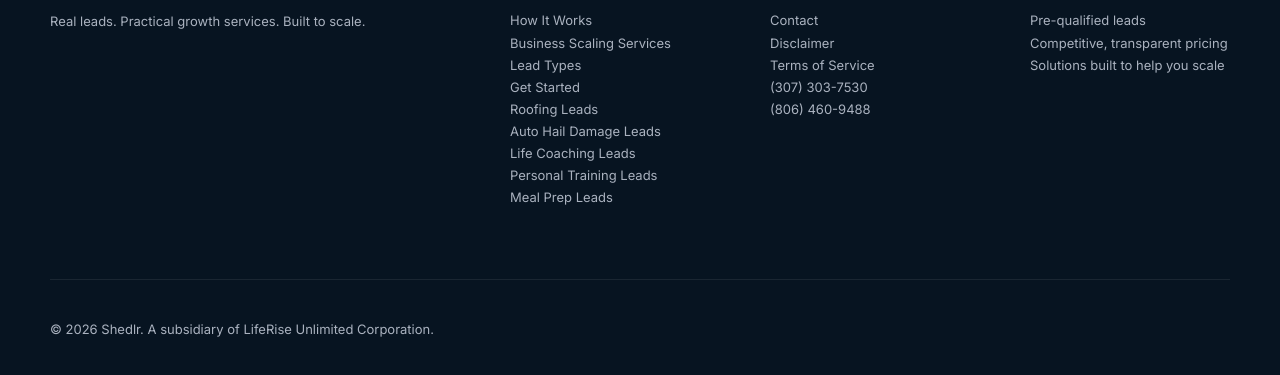
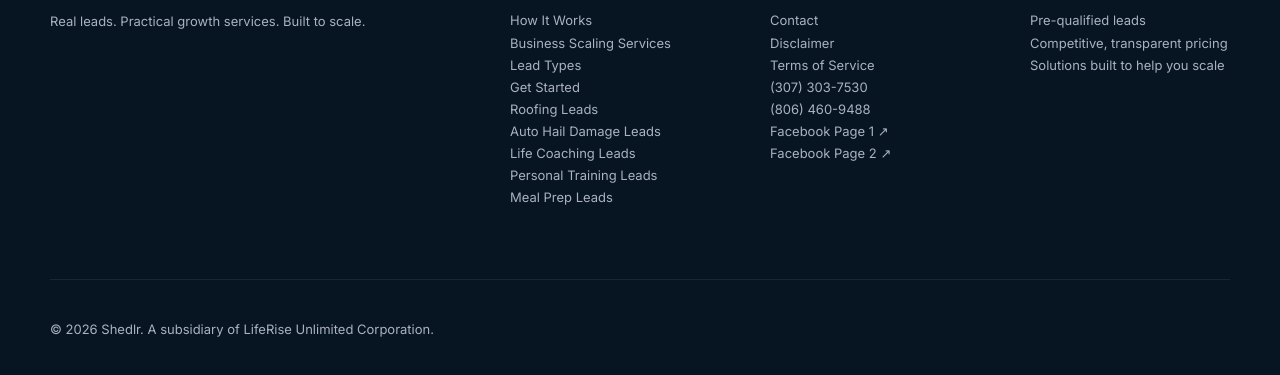
Before and after one commit to jmjdasinger16-crypto/shedlr.com, a website: page index.html in a window 1280 px wide. Shown: the part 7923-8298 px from the top of the page. Drawn offline with nearby package versions, Linux system fonts and the light colour scheme; no server answers.

Commit message:
Add Facebook links to Shedlr footer

```diff
--- a/index.html
+++ b/index.html
@@ -269,7 +269,7 @@
     <div class="wrap footer-grid">
       <div><a class="brand footer-logo" href="index.html"><img src="assets/shedlr-logo.png" alt="Shedlr" class="brand-logo"></a><p>Real leads. Practical growth services. Built to scale.</p></div>
       <div><h4>Explore</h4><ul><li><a href="#how">How It Works</a></li><li><a href="#services">Business Scaling Services</a></li><li><a href="#lead-types">Lead Types</a></li><li><a href="contact.html">Get Started</a></li><li><a href="leads/roofing.html">Roofing Leads</a></li><li><a href="leads/auto-hail-damage.html">Auto Hail Damage Leads</a></li><li><a href="leads/life-coaching.html">Life Coaching Leads</a></li><li><a href="leads/personal-training.html">Personal Training Leads</a></li><li><a href="leads/meal-prep.html">Meal Prep Leads</a></li></ul></div>
-      <div><h4>Support</h4><ul><li><a href="contact.html">Contact</a></li><li><a href="disclaimer.html">Disclaimer</a></li><li><a href="terms.html">Terms of Service</a></li><li><a href="tel:+13073037530">(307) 303-7530</a></li><li><a href="tel:+18064609488">(806) 460-9488</a></li></ul></div>
+      <div><h4>Support</h4><ul><li><a href="contact.html">Contact</a></li><li><a href="disclaimer.html">Disclaimer</a></li><li><a href="terms.html">Terms of Service</a></li><li><a href="tel:+13073037530">(307) 303-7530</a></li><li><a href="tel:+18064609488">(806) 460-9488</a></li><li><a href="https://www.facebook.com/share/1J37LpvMhn/?mibextid=wwXIfr" target="_blank" rel="noopener noreferrer">Facebook Page 1 ↗</a></li><li><a href="https://www.facebook.com/share/1BvgsQLtN8/?mibextid=wwXIfr" target="_blank" rel="noopener noreferrer">Facebook Page 2 ↗</a></li></ul></div>
       <div><h4>Our Promise</h4><ul><li>Pre-qualified leads</li><li>Competitive, transparent pricing</li><li>Solutions built to help you scale</li></ul></div>
     </div>
     <div class="wrap copyright"><p>© 2026 Shedlr. A subsidiary of LifeRise Unlimited Corporation.</p></div>
```
